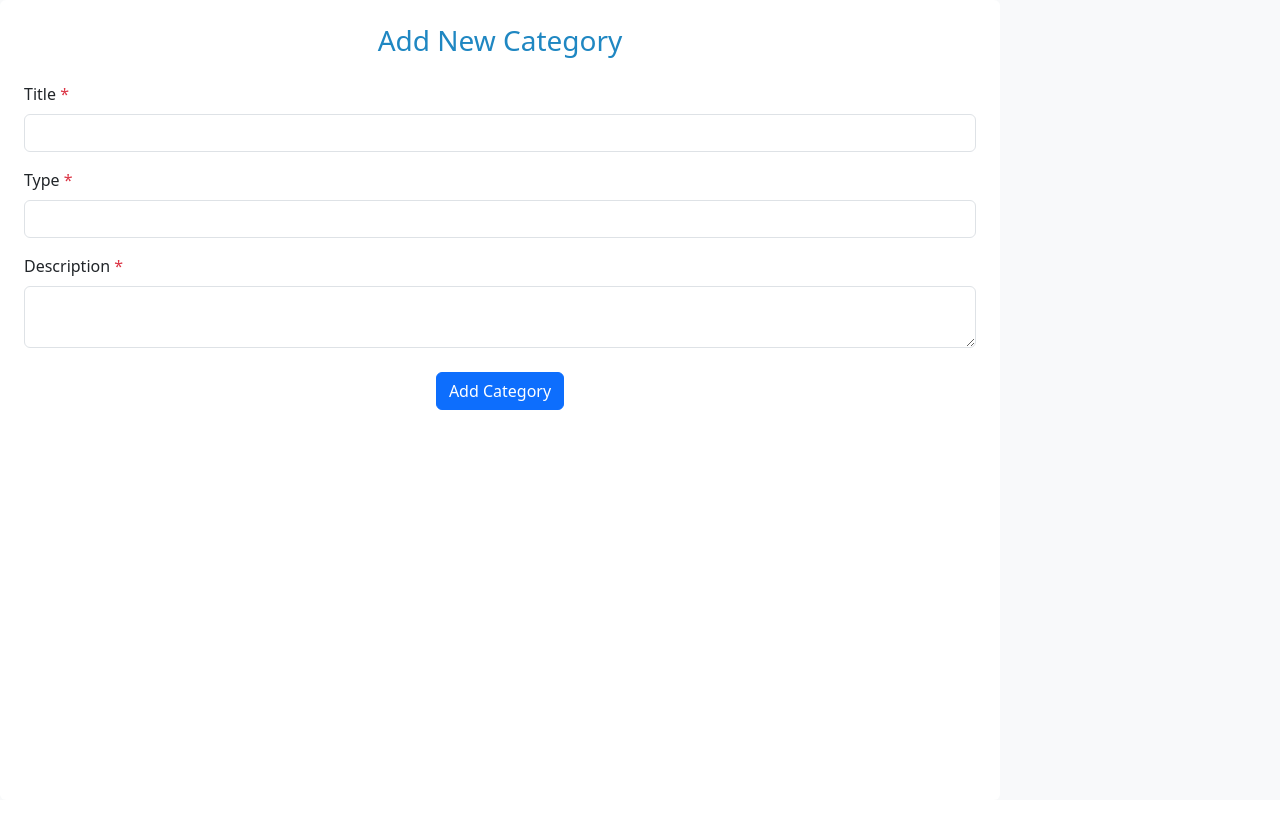
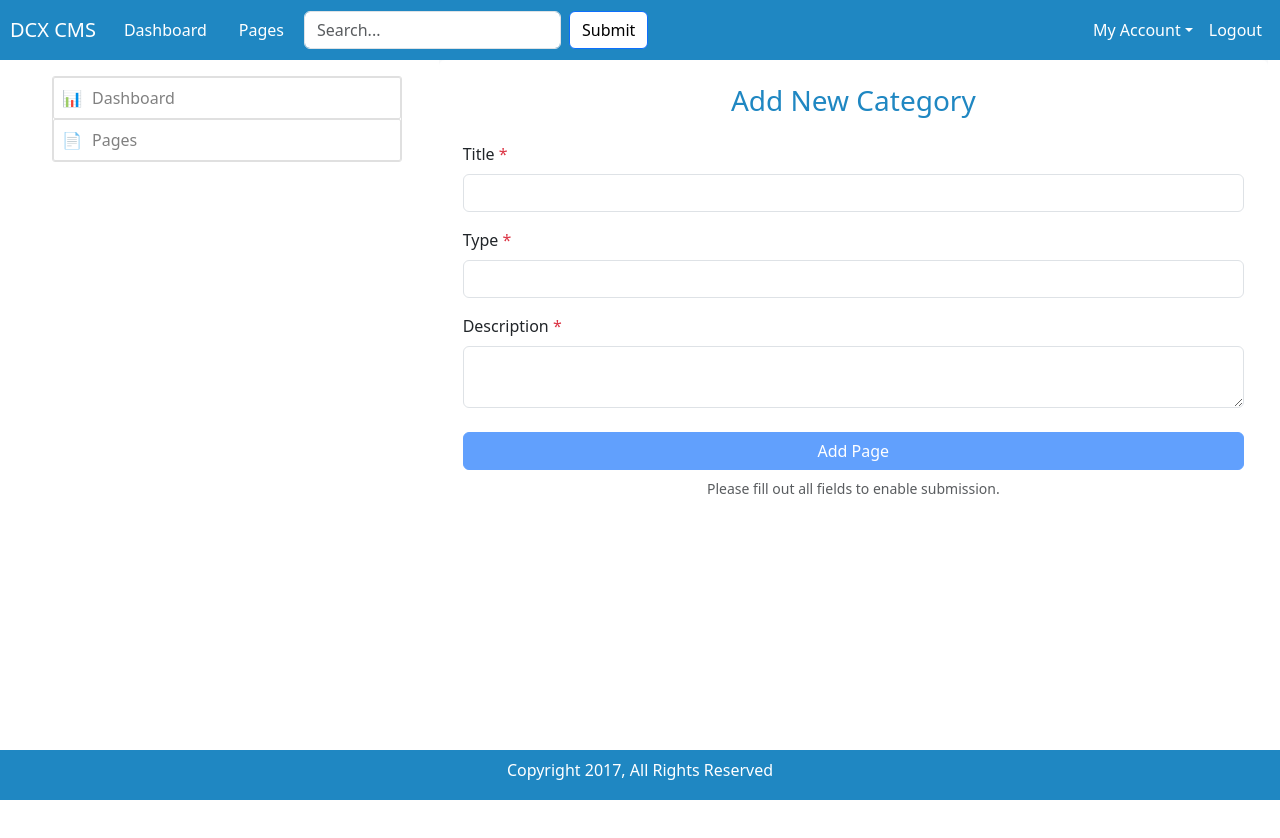
Before and after one commit to Tanusingh02/CMSRepo, a React (Vite) app in the folder Client/cms_app/: page /categories/new in a window 1280 px wide. Shown: the top 838 px of the page. Before the commit the page ends 800 px from the top, so only its background shows below. Built offline with nearby package versions, Linux system fonts and the light colour scheme.

Commit message:
Add button in the categoryForm is disabled for the firtst time

```diff
--- a/Client/cms_app/src/pages/Category/CategoryDetails.jsx
+++ b/Client/cms_app/src/pages/Category/CategoryDetails.jsx
@@ -1,6 +1,7 @@
 import { useEffect, useState } from "react";
 import { useParams, useNavigate } from "react-router-dom";
 import axios from "axios";
+import MainLayout from "../../layouts/Mainlayout";
 
 function CategoryDetails() {
   const { id } = useParams();
@@ -41,6 +42,7 @@ function CategoryDetails() {
   if (!category) return <div>Loading...</div>;
 
   return (
+    <MainLayout>
     <div className="container mt-4">
       <h2>Category Details</h2>
       <hr />
@@ -52,6 +54,7 @@ function CategoryDetails() {
         ← Back
       </button>
     </div>
+    </MainLayout>
   );
 }
 
--- a/Client/cms_app/src/pages/Category/CategoryForm.jsx
+++ b/Client/cms_app/src/pages/Category/CategoryForm.jsx
@@ -1,12 +1,20 @@
-import { useState } from "react";
+import { useState, useEffect } from "react";
 import { useNavigate } from "react-router-dom";
+import MainLayout from "../../layouts/Mainlayout";
 
 function CategoryForm() {
   const [title, setTitle] = useState("");
   const [type, setType] = useState("");
   const [desc, setDesc] = useState("");
   const [formErrors, setFormErrors] = useState({});
+  const [showAlert, setShowAlert] = useState(false);
+  const [isFormValid, setIsFormValid] = useState(false);
   const navigate = useNavigate();
+
+  useEffect(() => {
+    // Check if all fields are filled
+    setIsFormValid(title.trim() !== "" && type.trim() !== "" && desc.trim() !== "");
+  }, [title, type, desc]);
 
   const validate = () => {
     const errors = {};
@@ -38,7 +46,6 @@ function CategoryForm() {
       if (!response.ok) {
         const errorData = await response.json();
 
-      // Check for duplicate title error from backend
         if (errorData.message === "Category title already exists") {
           setFormErrors((prevErrors) => ({
             ...prevErrors,
@@ -50,20 +57,30 @@ function CategoryForm() {
         throw new Error("Failed to create category");
       }
 
+      setShowAlert(true);
+
+      setTimeout(() => {
         navigate("/categories");
+      }, 2000);
     } catch (error) {
       console.error("Error occurred:", error);
       alert("Failed to create category");
     }
   };
 
-
   return (
-    <div className="d-flex   min-vh-100 bg-light">
-      <div className="p-4 rounded bg-white w-100" style={{ maxWidth: "1000px",maxHeight:"900px" }}>
+    <MainLayout>
+      <div className="d-flex min-vh-100 bg-light">
+        <div className="p-4 rounded bg-white w-100" style={{ maxWidth: "1000px", maxHeight: "900px" }}>
           <h3 className="text-center mb-4" style={{ color: "#1f87c2" }}>
             Add New Category
           </h3>
+
+          {showAlert && (
+            <div className="alert alert-success" role="alert">
+              <p>Data successfully inserted!</p>
+            </div>
+          )}
 
           <form onSubmit={handleSubmit}>
             {/* Title */}
@@ -76,9 +93,7 @@ function CategoryForm() {
                 value={title}
                 onChange={(e) => setTitle(e.target.value)}
               />
-            {formErrors.title && (
-              <div className="invalid-feedback">{formErrors.title}</div>
-            )}
+              {formErrors.title && <div className="invalid-feedback">{formErrors.title}</div>}
             </div>
 
             {/* Type */}
@@ -91,9 +106,7 @@ function CategoryForm() {
                 value={type}
                 onChange={(e) => setType(e.target.value)}
               />
-            {formErrors.type && (
-              <div className="invalid-feedback">{formErrors.type}</div>
-            )}
+              {formErrors.type && <div className="invalid-feedback">{formErrors.type}</div>}
             </div>
 
             {/* Description */}
@@ -106,23 +119,28 @@ function CategoryForm() {
                 value={desc}
                 onChange={(e) => setDesc(e.target.value)}
               />
-            {formErrors.desc && (
-              <div className="invalid-feedback">{formErrors.desc}</div>
-            )}
+              {formErrors.desc && <div className="invalid-feedback">{formErrors.desc}</div>}
             </div>
 
             {/* Buttons */}
-          <div className="text-center mt-4">
-            <div className="d-inline-flex gap-3">
-              <button type="submit" className="btn btn-primary">
-                Add Category
+            <div className="text-center">
+              <button
+                type="submit"
+                className="btn btn-primary w-100 w-md-auto mt-2"
+                disabled={!isFormValid}
+              >
+                Add Page
               </button>
-
-            </div>
+              {!isFormValid && (
+                <small className="text-muted d-block mt-2">
+                  Please fill out all fields to enable submission.
+                </small>
+              )}
             </div>
           </form>
         </div>
       </div>
+    </MainLayout>
   );
 }
 
--- a/Client/cms_app/src/pages/Category/Editategory.jsx
+++ b/Client/cms_app/src/pages/Category/Editategory.jsx
@@ -82,6 +82,7 @@ function EditCategory() {
           Edit Category
         </h3>
 
+
         <form onSubmit={handleSubmit}>
           {/* Title */}
           <div className="mb-3">
--- a/Client/cms_app/src/pages/Category/ShowCategory.jsx
+++ b/Client/cms_app/src/pages/Category/ShowCategory.jsx
@@ -20,6 +20,7 @@ function ShowCategories() {
   const [selectedCategoryId, setSelectedCategoryId] = useState(null);
   const [sortOrder, setSortOrder] = useState("asc");
   const [actionMessage, setActionMessage] = useState("");
+  // eslint-disable-next-line no-unused-vars
   const [pageSortKey, setPageSortKey] = useState(null);
   const [currentPage, setCurrentPage] = useState(0);
   const usersPerPage = 3;
--- a/Client/cms_app/src/pages/ProfilePage.jsx
+++ b/Client/cms_app/src/pages/ProfilePage.jsx
@@ -1,5 +1,6 @@
 import React, { useEffect, useState } from 'react';
 import axios from 'axios';
+import MainLayout from '../layouts/Mainlayout';
 
 const ProfilePage = () => {
 
@@ -36,6 +37,7 @@ useEffect(() => {
   if (error) return <p style={{ color: 'red' }}>{error}</p>;
 
   return (
+    <MainLayout>
     <div style={{ padding: '20px', maxWidth: '400px', margin: '0 auto' }}>
       <h2>👤 User Profile</h2>
       <p><strong>Name:</strong> {user.fullname}</p>
@@ -45,6 +47,7 @@ useEffect(() => {
       <p><strong>location:</strong> {user.location}</p>
       <p><strong>course:</strong> {user.course}</p>
     </div>
+    </MainLayout>
   );
 };
 
--- a/Client/cms_app/src/routes/AppRoutes.jsx
+++ b/Client/cms_app/src/routes/AppRoutes.jsx
@@ -28,7 +28,7 @@ const AppRoutes = () =>{
             <Route path='/dashboard' element={<Dashboard/>}></Route>
             <Route path='/useraccount' element={<Userpage></Userpage>}></Route>
             <Route path='/user/add' element={<AddUser/>}/>
-            <Route path='/profile' element={ <PrivateRoute> <MainLayout><ProfilePage /></MainLayout> </PrivateRoute>}/>
+            <Route path='/profile' element={ <PrivateRoute> <ProfilePage /> </PrivateRoute>}/>
             <Route path="/useraccount/:id" element={<AdminUserProfile />} />
             <Route path="/categories" element={<ShowCategories></ShowCategories>}/>
             <Route path="/categories/details/:id" element={<CategoryDetails />} />
```
Lines whose indentation alone changed are shown as unchanged.
